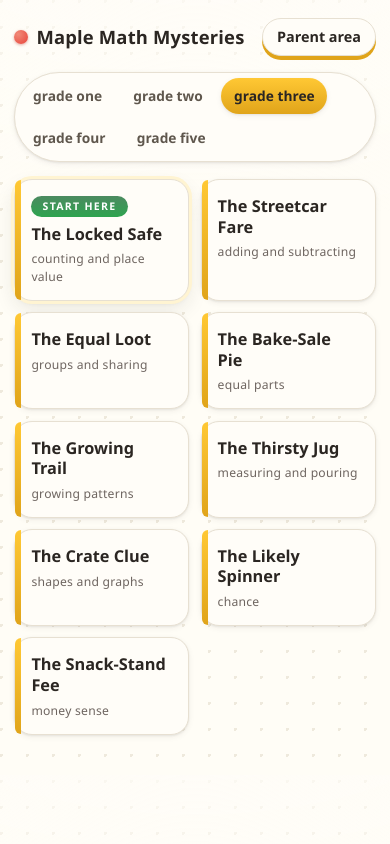
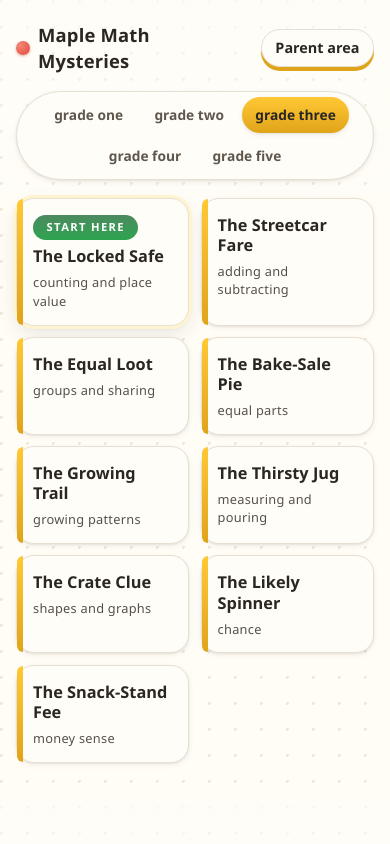
Before and after one commit to cheshirecode/maple-math-mysteries, a website built with Vite: page index.html in a window 390 px wide. Built offline with nearby package versions, Linux system fonts and the light colour scheme.

Commit message:
fix: vision-review findings - mobile padding, wrap, subtext contrast, pill alignment

```diff
--- a/src/style.css
+++ b/src/style.css
@@ -61,6 +61,7 @@ body {
 
 .topbar {
   display: flex;
+  flex-wrap: wrap;
   align-items: center;
   gap: 0.6rem 0.75rem;
   padding: 0.25rem 0 1rem;
@@ -75,6 +76,7 @@ body {
   align-items: center;
   gap: 0.5rem;
   margin-right: auto;
+  max-width: calc(100% - 140px);
 }
 
 .brand::before {
@@ -104,7 +106,7 @@ body {
 }
 
 .btn:hover {
-  transform: translateY(-1px);
+  transform: translateY(-1px) scale(1.02);
   box-shadow: 0 5px 0 var(--gold-deep);
 }
 
@@ -163,7 +165,7 @@ body {
 }
 
 .case-card:hover {
-  transform: translateY(-2px);
+  transform: translateY(-2px) scale(1.015);
   box-shadow: var(--shadow-m);
 }
 
@@ -183,9 +185,10 @@ body {
 }
 
 .case-card-group {
-  font-size: 0.76rem;
-  color: var(--ink-soft);
+  font-size: 0.8rem;
+  color: #57504a;
   letter-spacing: 0.02em;
+  overflow-wrap: anywhere;
 }
 
 .case-card-badge {
@@ -216,14 +219,14 @@ body {
 
 .case-card-hint {
   align-self: flex-start;
-  font-size: 0.66rem;
+  font-size: 0.7rem;
   font-weight: 800;
   text-transform: uppercase;
   letter-spacing: 0.12em;
   color: #fff;
   background: linear-gradient(180deg, #4c8a60, var(--green));
   border-radius: var(--radius-pill);
-  padding: 0.18rem 0.7rem;
+  padding: 0.28rem 0.85rem;
 }
 
 /* Case view: readable column, centered widget stages */
@@ -828,6 +831,7 @@ body {
   display: flex;
   gap: 0.35rem;
   flex-wrap: wrap;
+  justify-content: center;
   margin: 0 0 1.1rem;
   padding: 0.3rem;
   background: var(--surface);
@@ -847,6 +851,7 @@ body {
   min-height: 36px;
   cursor: pointer;
   color: var(--ink-soft);
+  flex: none;
   transition: background 120ms ease, color 120ms ease;
 }
 
@@ -909,7 +914,7 @@ body {
   }
 
   #app {
-    padding: 0.9rem 0.9rem 2.5rem;
+    padding: 1.1rem 1rem 2.5rem;
   }
 
   .town {
```
